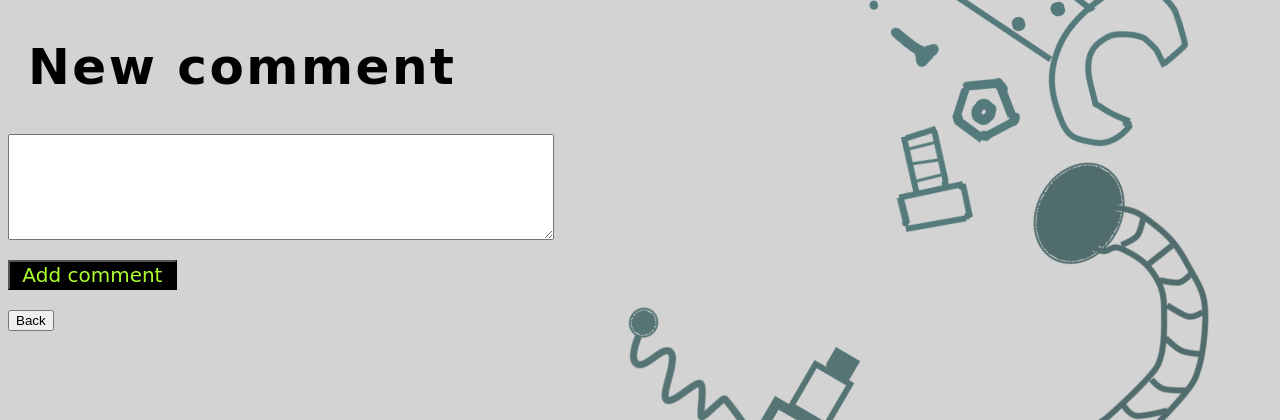
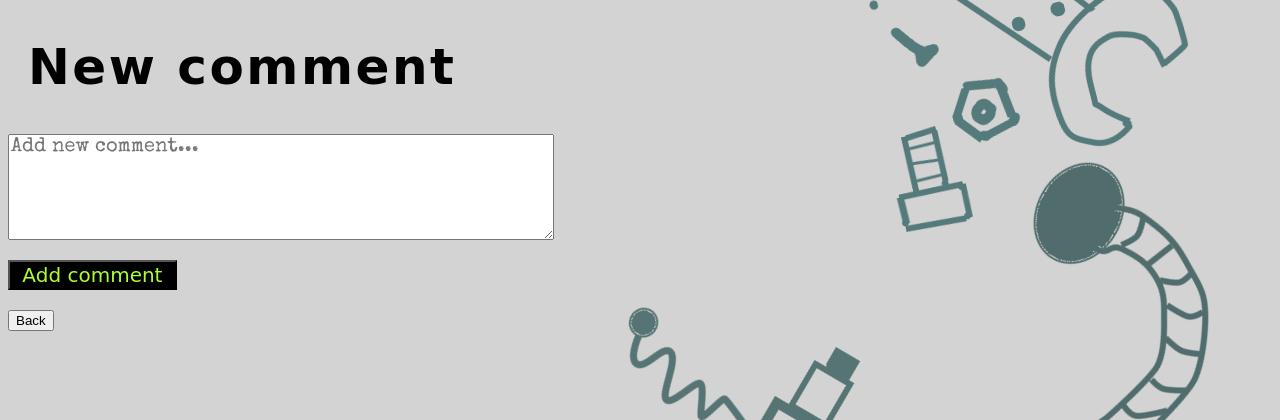
Before and after one commit to SojAnnam/AskMate, a Flask app: page /answer/1/new-comment in a window 1280 px wide. Shown: the top 420 px of the page. Run offline with Flask 2, Linux system fonts and the light colour scheme; some web fonts are replaced.

Commit message:
added placeholdet to text area

```diff
--- a/templates/answer.html
+++ b/templates/answer.html
@@ -19,7 +19,7 @@
     <h2>New answer</h2>
     <form action=/question/{{question_id}}/new-answer method="POST">
         <p>
-            <textarea rows="5" cols="50" name="newanswer" id="newanswer" style="font-size: 20px"></textarea></p>
+            <textarea rows="5" cols="50" name="newanswer" id="newanswer" style="font-size: 20px" placeholder="Add new answer..."></textarea></p>
         <p>
             <input class=answer type=submit name=answer_submit value=" Add answer " id=add_answer_button style="font-size: 20px" minlength="10"></p>
     </form>
--- a/templates/comment.html
+++ b/templates/comment.html
@@ -20,7 +20,7 @@
     {%if question_id %}
     <form action=/question/{{question_id}}/new-comment method="POST">
         <p>
-            <textarea class=new-commment rows="5" cols="50" name="newcomment" id="newcomment" style="font-size: 20px"></textarea></p>
+            <textarea class=new-commment rows="5" cols="50" name="newcomment" id="newcomment" style="font-size: 20px" placeholder="Add new comment..."></textarea></p>
         <p>
             <input class=question-comment type=submit name=comment_submit value=" Add comment " id=add_comment_button style="font-size: 20px"
                 minlength="10"></p>
@@ -28,7 +28,7 @@
     {%elif answer_id %}
     <form action=/answer/{{answer_id}}/new-comment method="POST">
         <p>
-            <textarea class=new-comment rows="5" cols="50" name="newcomment" id="newcomment" style="font-size: 20px"></textarea></p>
+            <textarea class=new-comment rows="5" cols="50" name="newcomment" id="newcomment" style="font-size: 20px" placeholder="Add new comment..."></textarea></p>
         <p>
             <input class=answer-comment type=submit name=comment_submit value=" Add comment " id=add_comment_button style="font-size: 20px"
                 minlength="10"></p>
```
